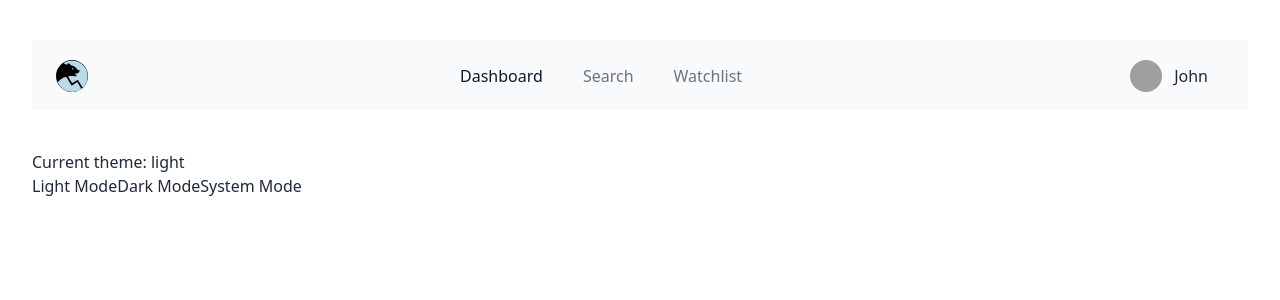
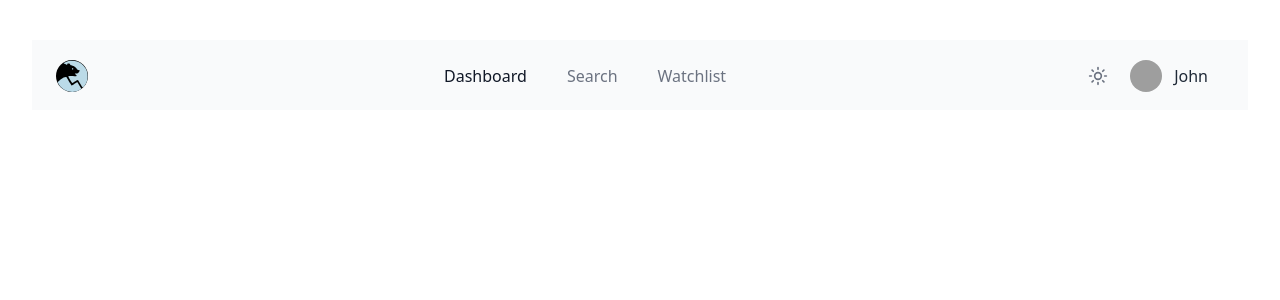
Before and after one commit to SamedyHUNX/stockxhub-web, a Next.js app: page / in a window 1280 px wide. Shown: the top 300 px of the page. Built offline with nearby package versions, Linux system fonts and the light colour scheme; grey boxes are pictures that could not be loaded.

Commit message:
feature/layout: navbar

```diff
--- a/app/(root)/page.tsx
+++ b/app/(root)/page.tsx
@@ -5,7 +5,6 @@ export default function HomePage() {
   return (
     <div className="flex min-h-screen home-wrapper">
       <Header />
-      <ThemeSwitcher />
     </div>
   );
 }
--- a/components/Header.tsx
+++ b/components/Header.tsx
@@ -2,6 +2,7 @@ import Image from "next/image";
 import Link from "next/link";
 import NavItem from "./NavItem";
 import UserDropdown from "./UserDropdown";
+import ThemeSwitcher from "./ThemeSwitcher";
 
 export default function Header() {
   return (
@@ -19,7 +20,10 @@ export default function Header() {
         <nav className="hidden sm:block">
           <NavItem />
         </nav>
-        <UserDropdown />
+        <div className="flex items-center">
+          <ThemeSwitcher />
+          <UserDropdown />
+        </div>
       </div>
     </header>
   );
--- a/components/ThemeSwitcher.tsx
+++ b/components/ThemeSwitcher.tsx
@@ -1,16 +1,40 @@
 "use client";
 
 import { useTheme } from "next-themes";
+import { Moon, Sun, Monitor } from "lucide-react";
+import { useEffect, useState } from "react";
 
 export default function ThemeSwitcher() {
   const { theme, setTheme } = useTheme();
+  const [mounted, setMounted] = useState(false);
+
+  useEffect(() => {
+    setMounted(true);
+  }, []);
+
+  if (!mounted) {
+    return <div className="h-8 w-8" />;
+  }
+
+  const themes = [
+    { name: "light", icon: Sun, label: "Light" },
+    { name: "dark", icon: Moon, label: "Dark" },
+    { name: "system", icon: Monitor, label: "System" },
+  ];
+
+  const currentIndex = themes.findIndex((t) => t.name === theme);
+  const nextTheme = themes[(currentIndex + 1) % themes.length];
 
   return (
-    <div>
-      <p>Current theme: {theme}</p>
-      <button onClick={() => setTheme("light")}>Light Mode</button>
-      <button onClick={() => setTheme("dark")}>Dark Mode</button>
-      <button onClick={() => setTheme("system")}>System Mode</button>
-    </div>
+    <button
+      onClick={() => setTheme(nextTheme.name)}
+      className="h-8 w-8 flex items-center justify-center rounded-md hover:text-yellow-500  transition-colors"
+      aria-label={`Switch to ${nextTheme.label} mode`}
+      title={`Current: ${theme} - Switch to ${nextTheme.label}`}
+    >
+      {theme === "light" && <Sun className="h-5 w-5" />}
+      {theme === "dark" && <Moon className="h-5 w-5" />}
+      {theme === "system" && <Monitor className="h-5 w-5" />}
+    </button>
   );
 }
```
